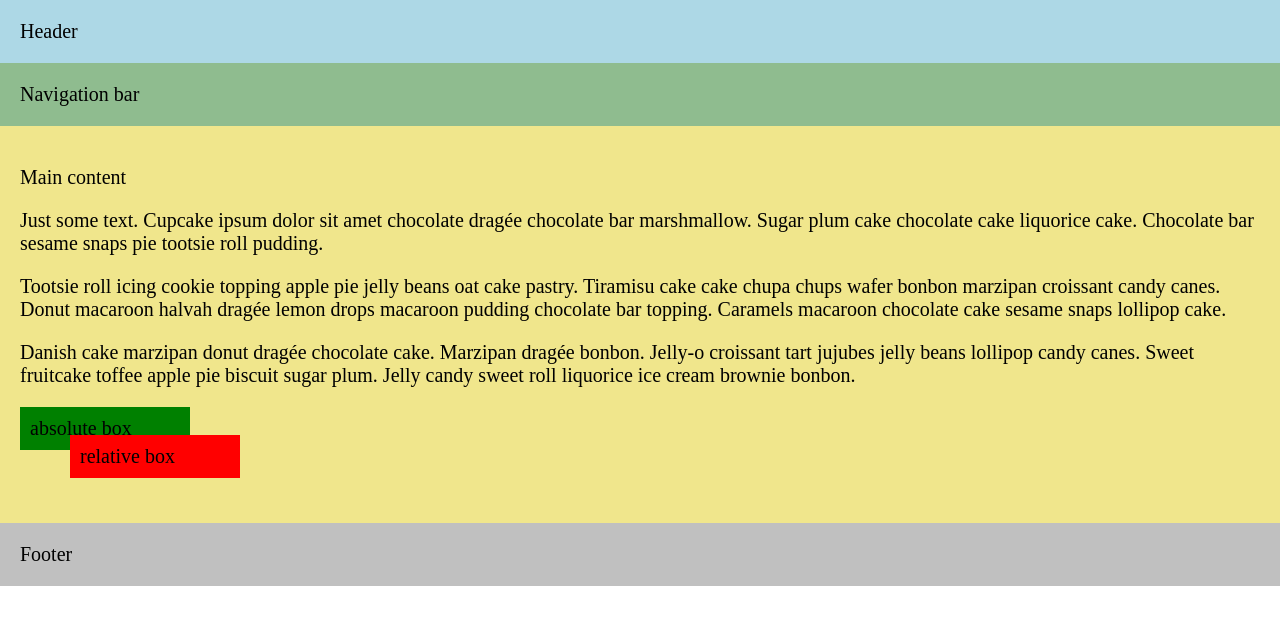
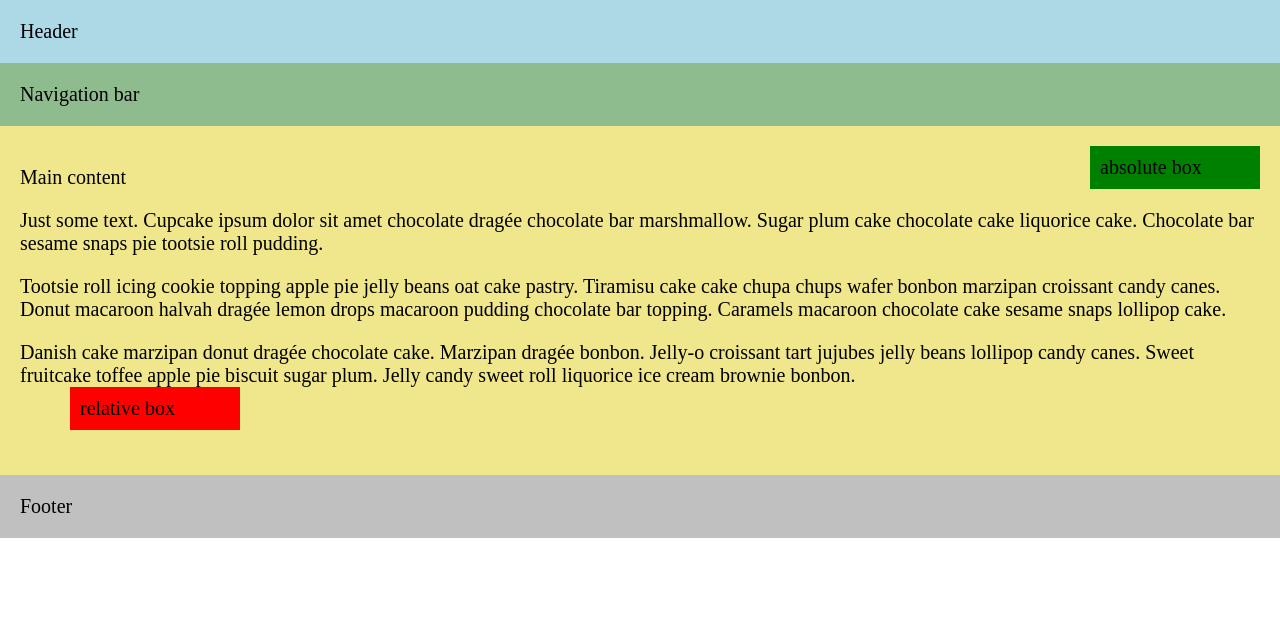
Before and after one commit to chungthehao/CSS-Layouts---From-Float-to-Flexbox-and-Grid, a plain HTML site: page Float - Display - Position/position-and-z-index.html in a window 1280 px wide. Drawn offline with Linux system fonts and the light colour scheme.

Commit message:
Position absolute

```diff
--- a/Float - Display - Position/position-and-z-index.html
+++ b/Float - Display - Position/position-and-z-index.html
@@ -26,7 +26,7 @@
       }
       main {
         background: khaki;
-        /*   position: relative; */
+        position: relative;
       }
       footer {
         background: silver;
@@ -38,16 +38,16 @@
       }
       .relative {
         background: red;
-        position: relative; /* So với vị trí hiện tại của nó; Ko hề ảnh hưởng tới elements khác */
+        position: relative; /* So với vị trí hiện tại của nó (vẫn trong layout flow); Ko hề ảnh hưởng tới elements khác */
         left: 50px;
         bottom: 20px;
       }
       .absolute {
         background: green;
-        /*   position: absolute; */
-        /*   z-index: 1; */
-        /*   top: 20px; */
-        /*   right: 20px; */
+        position: absolute; /* Ra khỏi layout flow (own layer); Ele phía sau nó sẽ move up to fill the now empty spot; Khi chưa chỉ ra left-right-top-bottom thì ele tách ra layout riêng rồi ở yên đó; Khi đã chỉ ra left-right-top-bottom thì sẽ so với relative gần nhất (ko có ai hết thì là body). */
+        z-index: 1;
+        top: 20px;
+        right: 20px;
       }
 
       @media (max-width: 600px) {
```
